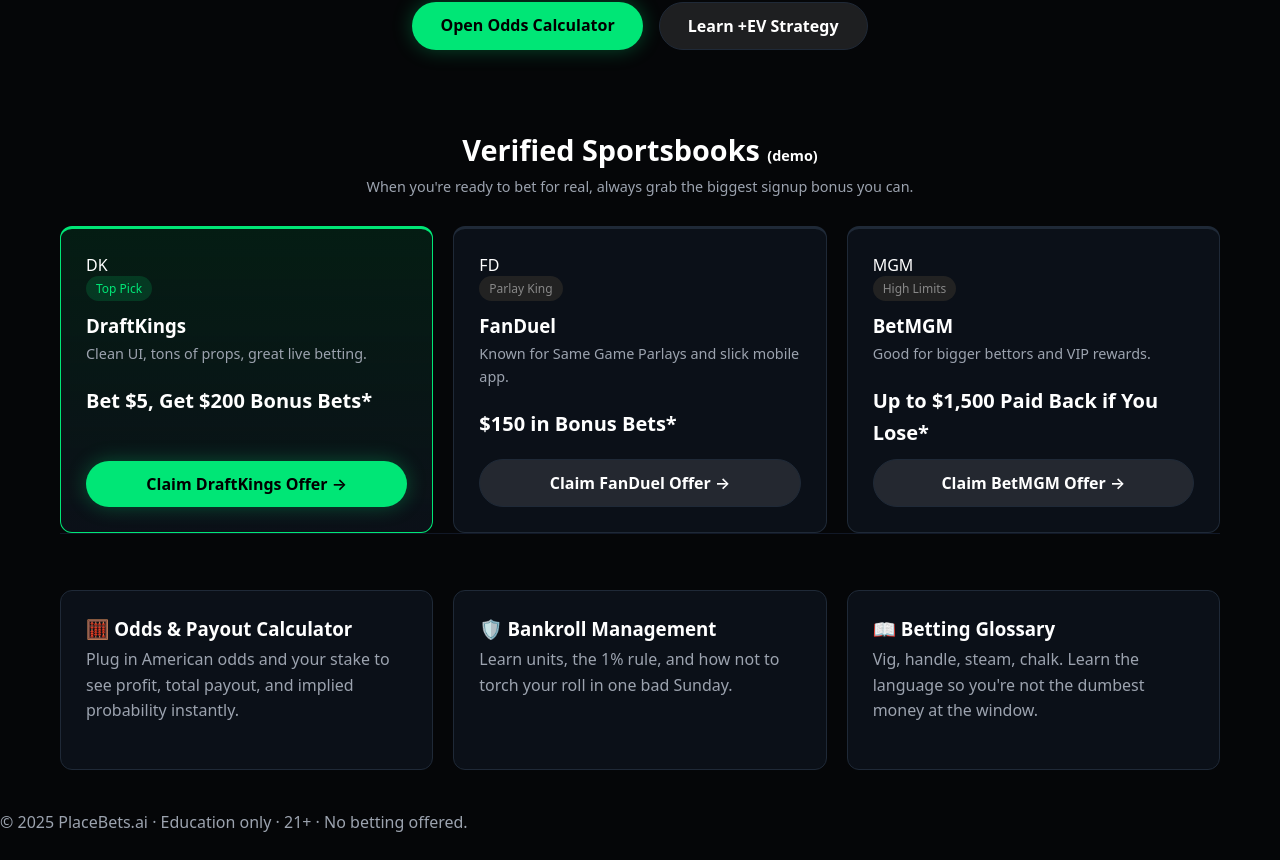
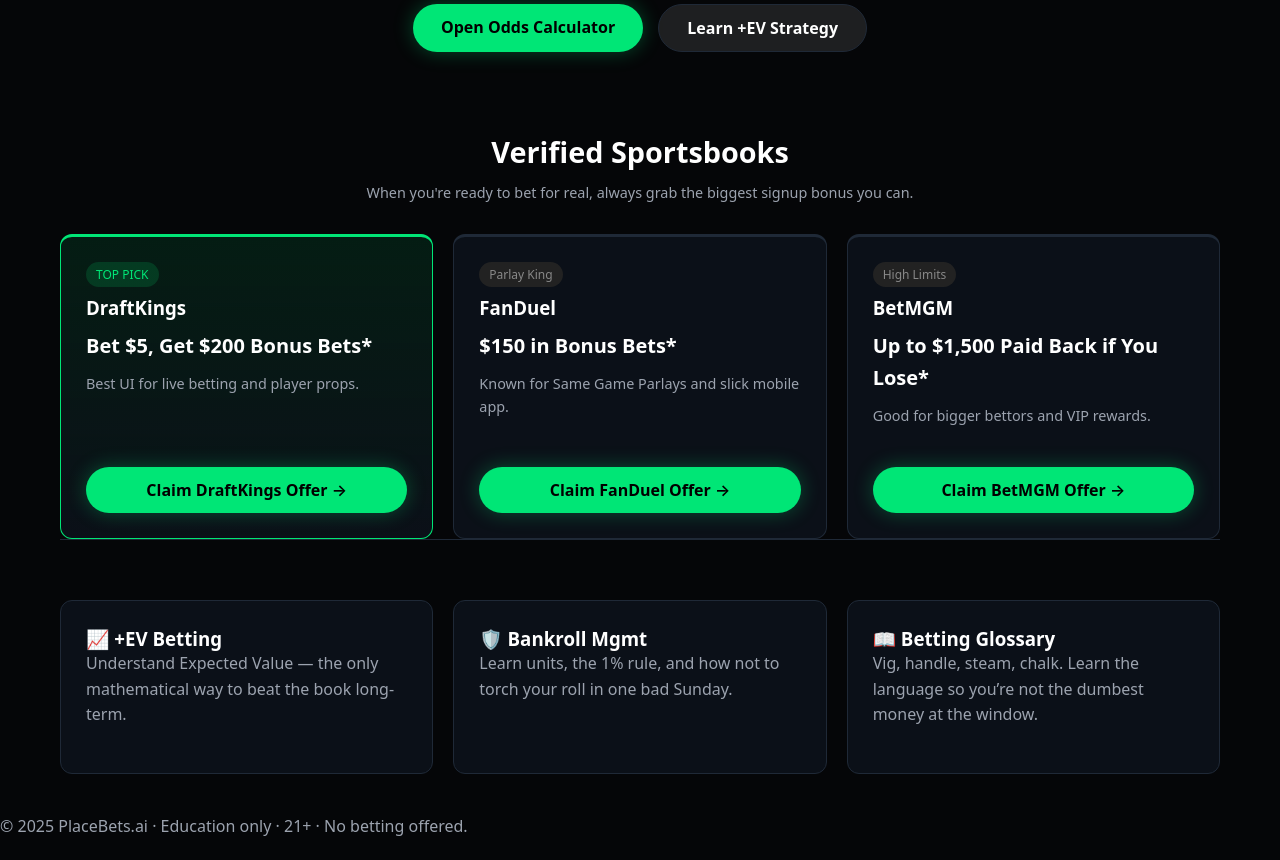
Before and after one commit to placebetsai/Placebetsai, a Next.js app: page / in a window 1280 px wide. Shown: the part 318-1178 px from the top of the page. Built offline with nearby package versions, Linux system fonts and the light colour scheme.

Commit message:
Update page.js

```diff
--- a/app/page.js
+++ b/app/page.js
@@ -3,168 +3,104 @@ import Link from "next/link";
 export default function HomePage() {
   return (
     <div className="page-wrap">
-      {/* HERO */}
-      <section
-        className="text-center"
-        style={{ marginBottom: "80px", maxWidth: "800px", marginInline: "auto" }}
-      >
-        <div className="pill green">BETA 2.0 · EDUCATION ONLY</div>
+
+      {/* HERO SECTION */}
+      <section className="text-center" style={{ marginBottom: '80px', maxWidth: '800px', margin: '0 auto 80px' }}>
+        <div className="pill green">BETA 2.0 • EDUCATION ONLY</div>
         <h1>
-          Stop gambling.
-          <br />
+          Stop gambling.<br />
           <span className="highlight">Start betting like a pro.</span>
         </h1>
         <p>
-          The house wins because you guess. The pros win because they understand{" "}
-          <strong>odds</strong>, <strong>value</strong>, and{" "}
-          <strong>bankroll</strong>. This site gives you those tools.
+          The house wins because you guess. The pros win because they understand odds, value, and bankroll.
+          This site gives you the tools.
         </p>
-        <div
-          style={{
-            display: "flex",
-            justifyContent: "center",
-            gap: "16px",
-            marginTop: "28px",
-            flexWrap: "wrap",
-          }}
-        >
-          <Link href="/calculators" className="btn btn-primary">
-            Open Odds Calculator
-          </Link>
-          <Link href="/ev-betting" className="btn btn-ghost">
-            Learn +EV Strategy
-          </Link>
+
+        <div style={{ display: 'flex', justifyContent: 'center', gap: '15px', marginTop: '30px' }}>
+          <Link href="/calculators" className="btn btn-primary">Open Odds Calculator</Link>
+          <Link href="/ev-betting" className="btn btn-ghost">Learn +EV Strategy</Link>
         </div>
       </section>
 
-      {/* SPORTSBOOK CARDS */}
+      {/* SPORTSBOOK GRID */}
       <section className="mt-4">
-        <h2 className="text-center" style={{ marginBottom: "6px" }}>
-          Verified Sportsbooks <span style={{ fontSize: "0.9rem" }}>(demo)</span>
-        </h2>
-        <p className="text-center" style={{ fontSize: "0.9rem" }}>
-          When you&apos;re ready to bet for real, always grab the biggest signup
-          bonus you can.
+        <h2 className="text-center" style={{ marginBottom: '10px' }}>Verified Sportsbooks</h2>
+        <p className="text-center" style={{ fontSize: '0.9rem' }}>
+          When you're ready to bet for real, always grab the biggest signup bonus you can.
         </p>
 
-        <div className="grid-3" style={{ marginTop: "28px" }}>
-          {/* DraftKings */}
+        <div className="grid-3" style={{ marginTop: '30px' }}>
+
+          {/* DRAFTKINGS */}
           <div className="card book-card featured">
             <div>
-              <div className="book-header">
-                <div className="book-logo dk">DK</div>
-                <div>
-                  <div className="pill green">Top Pick</div>
-                  <h3 style={{ marginTop: "4px" }}>DraftKings</h3>
-                  <p
-                    style={{
-                      fontSize: "0.9rem",
-                      marginTop: "4px",
-                      color: "#9ca3af",
-                    }}
-                  >
-                    Clean UI, tons of props, great live betting.
-                  </p>
-                </div>
-              </div>
-              <p className="bonus-text" style={{ marginTop: "14px" }}>
-                Bet $5, Get $200 Bonus Bets*
-              </p>
+              <div className="pill green">TOP PICK</div>
+              <h3>DraftKings</h3>
+              <p className="bonus-text">Bet $5, Get $200 Bonus Bets*</p>
+              <p style={{ fontSize: '0.9rem' }}>Best UI for live betting and player props.</p>
             </div>
-
-            <a href="#" className="btn btn-primary book-cta">
+            <a href="#" className="btn btn-primary" style={{ width: '100%', marginTop: '20px' }}>
               Claim DraftKings Offer →
             </a>
           </div>
 
-          {/* FanDuel */}
+          {/* FANDUEL */}
           <div className="card book-card">
             <div>
-              <div className="book-header">
-                <div className="book-logo fd">FD</div>
-                <div>
-                  <div className="pill">Parlay King</div>
-                  <h3 style={{ marginTop: "4px" }}>FanDuel</h3>
-                  <p
-                    style={{
-                      fontSize: "0.9rem",
-                      marginTop: "4px",
-                      color: "#9ca3af",
-                    }}
-                  >
-                    Known for Same Game Parlays and slick mobile app.
-                  </p>
-                </div>
-              </div>
-              <p className="bonus-text" style={{ marginTop: "14px" }}>
-                $150 in Bonus Bets*
-              </p>
+              <div className="pill">Parlay King</div>
+              <h3>FanDuel</h3>
+              <p className="bonus-text">$150 in Bonus Bets*</p>
+              <p style={{ fontSize: '0.9rem' }}>Known for Same Game Parlays and slick mobile app.</p>
             </div>
-
-            <a href="#" className="btn btn-ghost book-cta">
+            <a href="#" className="btn btn-primary" style={{ width: '100%', marginTop: '20px' }}>
               Claim FanDuel Offer →
             </a>
           </div>
 
-          {/* BetMGM */}
+          {/* BETMGM */}
           <div className="card book-card">
             <div>
-              <div className="book-header">
-                <div className="book-logo mgm">MGM</div>
-                <div>
-                  <div className="pill">High Limits</div>
-                  <h3 style={{ marginTop: "4px" }}>BetMGM</h3>
-                  <p
-                    style={{
-                      fontSize: "0.9rem",
-                      marginTop: "4px",
-                      color: "#9ca3af",
-                    }}
-                  >
-                    Good for bigger bettors and VIP rewards.
-                  </p>
-                </div>
-              </div>
-              <p className="bonus-text" style={{ marginTop: "14px" }}>
-                Up to $1,500 Paid Back if You Lose*
-              </p>
+              <div className="pill">High Limits</div>
+              <h3>BetMGM</h3>
+              <p className="bonus-text">Up to $1,500 Paid Back if You Lose*</p>
+              <p style={{ fontSize: '0.9rem' }}>Good for bigger bettors and VIP rewards.</p>
             </div>
-
-            <a href="#" className="btn btn-ghost book-cta">
+            <a href="#" className="btn btn-primary" style={{ width: '100%', marginTop: '20px' }}>
               Claim BetMGM Offer →
             </a>
           </div>
+
         </div>
       </section>
 
-      {/* EDUCATIONAL CARDS */}
-      <section className="mt-4" style={{ paddingTop: "56px", borderTop: "1px solid #111827" }}>
+      {/* EDUCATION CARDS */}
+      <section className="mt-4" style={{ paddingTop: '60px', borderTop: '1px solid #1f2937' }}>
         <div className="grid-3">
-          <Link href="/calculators" className="card">
-            <h3>🧮 Odds &amp; Payout Calculator</h3>
-            <p style={{ marginTop: "6px" }}>
-              Plug in American odds and your stake to see profit, total payout,
-              and implied probability instantly.
+
+          <Link href="/ev-betting" className="card">
+            <h3>📈 +EV Betting</h3>
+            <p>
+              Understand Expected Value — the only mathematical way to beat the book long-term.
             </p>
           </Link>
 
           <Link href="/bankroll" className="card">
-            <h3>🛡️ Bankroll Management</h3>
-            <p style={{ marginTop: "6px" }}>
-              Learn units, the 1% rule, and how not to torch your roll in one bad
-              Sunday.
+            <h3>🛡️ Bankroll Mgmt</h3>
+            <p>
+              Learn units, the 1% rule, and how not to torch your roll in one bad Sunday.
             </p>
           </Link>
 
           <Link href="/glossary" className="card">
             <h3>📖 Betting Glossary</h3>
-            <p style={{ marginTop: "6px" }}>
-              Vig, handle, steam, chalk. Learn the language so you&apos;re not
-              the dumbest money at the window.
+            <p>
+              Vig, handle, steam, chalk. Learn the language so you’re not the dumbest money at the window.
             </p>
           </Link>
+
         </div>
       </section>
+
     </div>
   );
-            }
+        }
```
